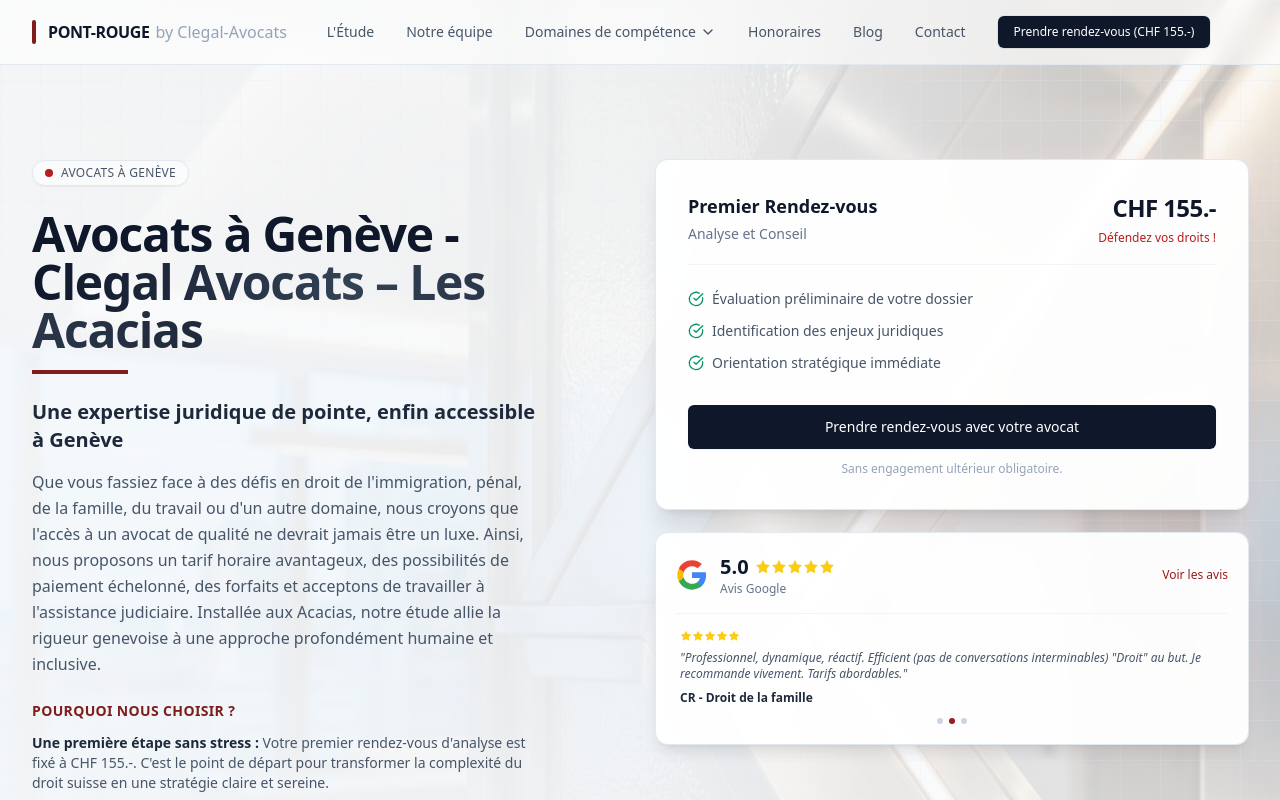
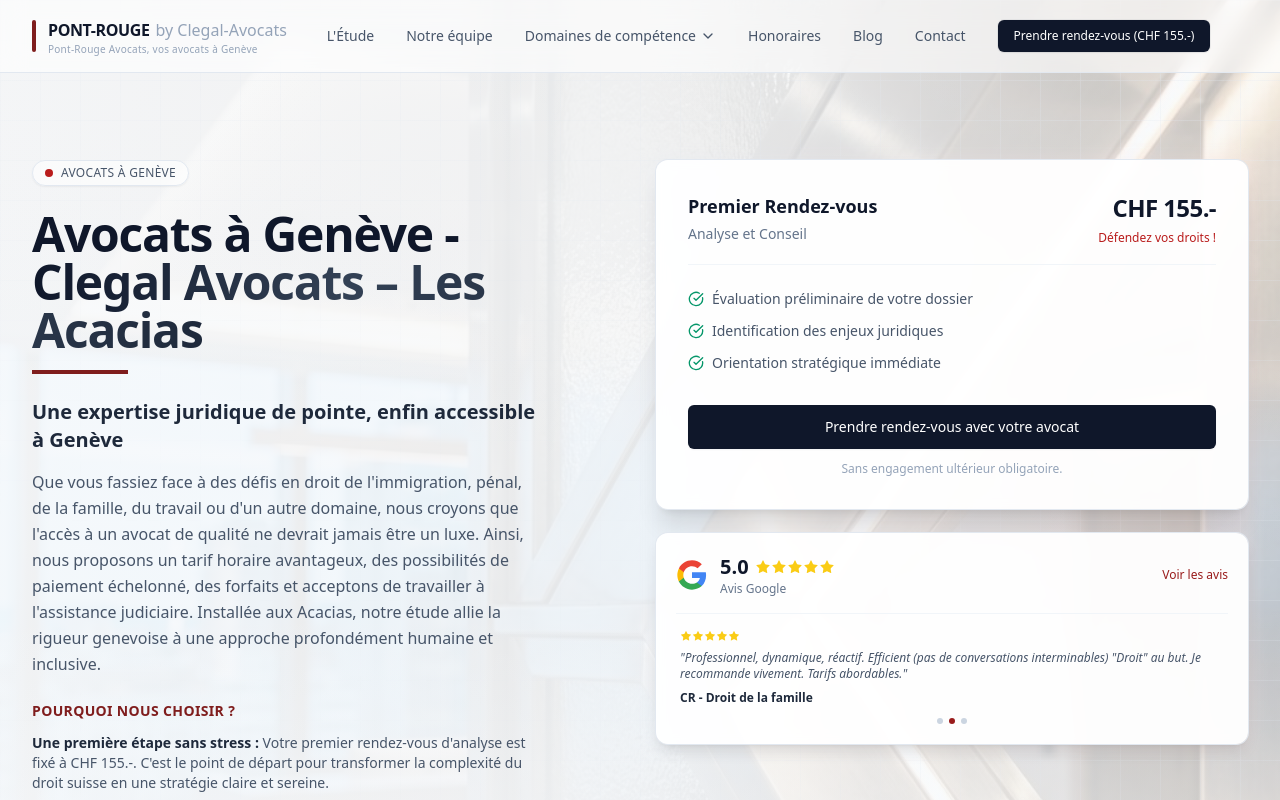
Before and after one commit to Nassaflair/pont-rouge, a Nuxt app: page / in a window 1280 px wide. Shown: the top 800 px of the page. Built offline with nearby package versions, Linux system fonts and the light colour scheme.

Commit message:
feat: ajouter tagline h4 sous le logo – Pont-Rouge Avocats, vos avocats à Genève
Co-Authored-By: Claude Sonnet 4.5 <noreply@anthropic.com>

```diff
--- a/components/AppLogo.vue
+++ b/components/AppLogo.vue
@@ -4,12 +4,15 @@
 <template>
   <NuxtLink to="/" aria-label="Pont-Rouge by Clegal-Avocats" class="flex items-center gap-3 group">
     <!-- Red Bar -->
-    <div class="h-6 w-1 rounded-full bg-red-900 group-hover:bg-red-800 transition-colors"></div>
+    <div class="h-8 w-1 rounded-full bg-red-900 group-hover:bg-red-800 transition-colors"></div>
 
     <!-- Text -->
-    <div class="flex items-baseline gap-1.5 font-sans leading-none">
-      <span class="text-base font-bold text-slate-900 uppercase tracking-tight group-hover:text-red-900 transition-colors">Pont-Rouge</span>
-      <span class="text-base font-normal text-slate-400">by Clegal-Avocats</span>
+    <div class="flex flex-col gap-0.5 font-sans">
+      <div class="flex items-baseline gap-1.5 leading-none">
+        <span class="text-base font-bold text-slate-900 uppercase tracking-tight group-hover:text-red-900 transition-colors">Pont-Rouge</span>
+        <span class="text-base font-normal text-slate-400">by Clegal-Avocats</span>
+      </div>
+      <h4 class="text-[10px] font-medium text-slate-400 tracking-wide leading-none">Pont-Rouge Avocats, vos avocats à Genève</h4>
     </div>
   </NuxtLink>
 </template>
--- a/layouts/default.vue
+++ b/layouts/default.vue
@@ -3,7 +3,7 @@
     <!-- Sticky Header -->
     <header class="fixed top-0 w-full z-50 bg-white/90 backdrop-blur-md border-b border-slate-200 supports-[backdrop-filter]:bg-white/60">
         <div class="max-w-7xl mx-auto px-4 sm:px-6 lg:px-8">
-            <div class="flex items-center h-16">
+            <div class="flex items-center h-[72px]">
                 <!-- Logo -->
                 <AppLogo />
 
@@ -215,7 +215,7 @@
     </header>
 
     <!-- Mobile Menu Overlay -->
-    <div v-if="isMobileMenuOpen" class="fixed inset-0 z-40 bg-white md:hidden pt-20 pb-6 px-4 overflow-y-auto">
+    <div v-if="isMobileMenuOpen" class="fixed inset-0 z-40 bg-white md:hidden pt-[88px] pb-6 px-4 overflow-y-auto">
         <nav class="flex flex-col gap-6 text-lg font-medium text-slate-600 items-center">
             <NuxtLink to="/etude" class="hover:text-red-900 transition-colors py-2 border-b border-slate-100">L'Étude</NuxtLink>
             <NuxtLink to="/#equipe" @click="toggleMobileMenu" class="hover:text-red-900 transition-colors py-2 border-b border-slate-100">Notre équipe</NuxtLink>
```
